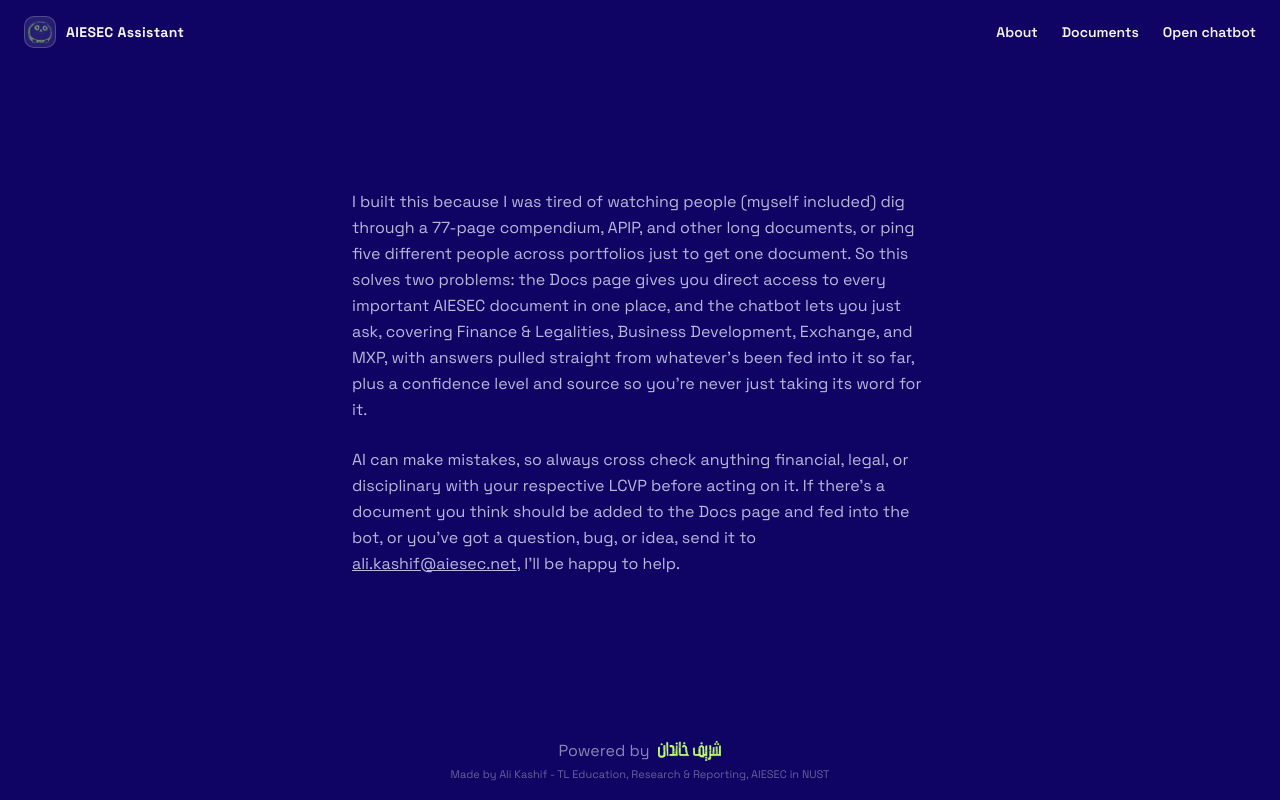
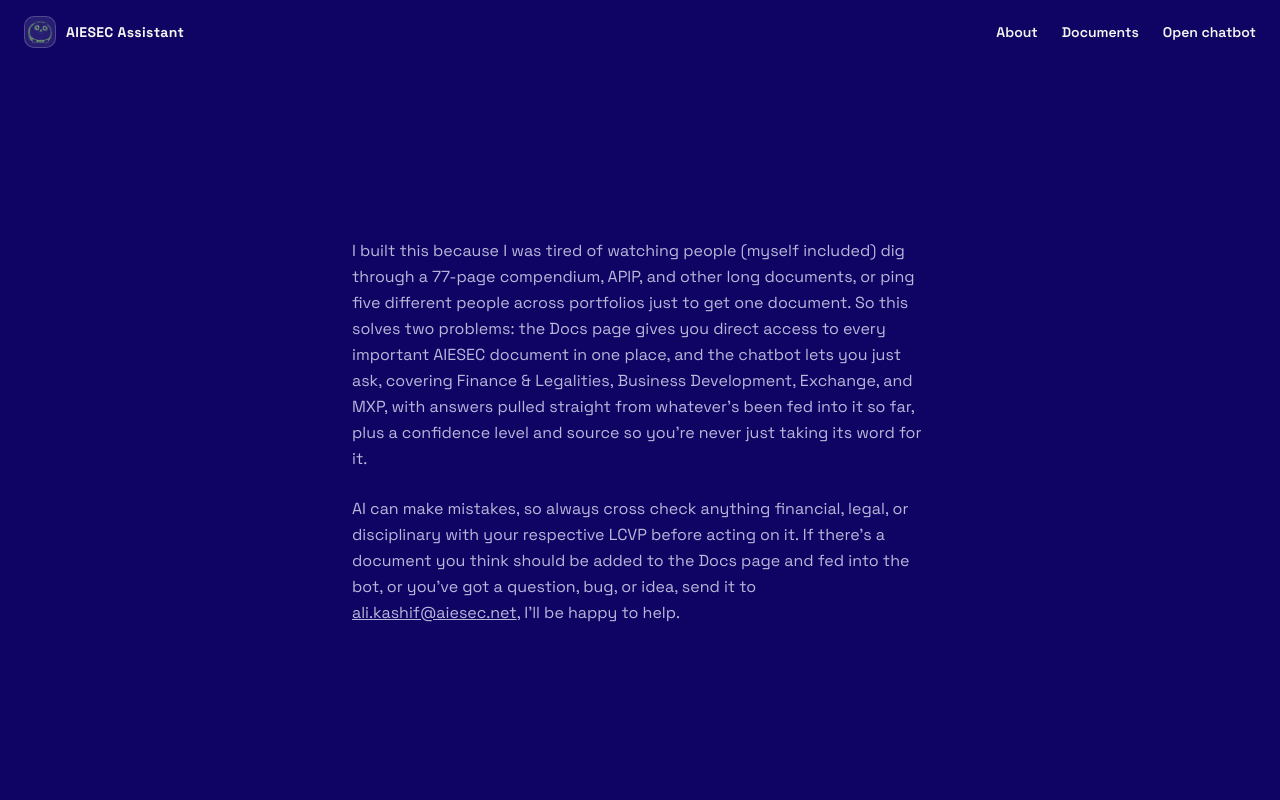
Before and after one commit to aliikashif/aiesec-bot-final, a React (Vite) app in the folder frontend/: page /about in a window 1280 px wide. Built offline with nearby package versions, Linux system fonts and the light colour scheme; no server answers.

Commit message:
removing footer from abt page

```diff
--- a/frontend/src/pages/AboutPage.jsx
+++ b/frontend/src/pages/AboutPage.jsx
@@ -60,33 +60,7 @@
           </p>
         </div>
       </main>
+    </div>
 
-      {/* Footer — identical to LandingPage */}
-      <footer
-        className="w-full mt-auto pt-10 px-6 flex flex-col items-center justify-center gap-2 select-none"
-        style={{ paddingBottom: "calc(1.25rem + env(safe-area-inset-bottom))" }}
-      >
-        <div className="flex flex-row items-center justify-center gap-2">
-          <span className="text-sm sm:text-base text-[#8888B0] font-normal leading-none">
-            Powered by
-          </span>
-          <img
-            src="/shareef-khandan-logo.png"
-            alt="Shareef Khandan Logo"
-            className="h-4 sm:h-5 w-auto object-contain"
-          />
-        </div>
-
-        {/* Credit line */}
-        <a
-          href="https://www.linkedin.com/in/ali-kashif0"
-          target="_blank"
-          rel="noopener noreferrer"
-          className="text-[10px] sm:text-[11px] text-[#8888B0] opacity-70 hover:opacity-100 hover:text-white hover:underline transition-all duration-150 font-normal leading-none"
-        >
-          Made by Ali Kashif - TL Education, Research &amp; Reporting, AIESEC in NUST
-        </a>
-      </footer>
-    </div>
   )
 }
```
